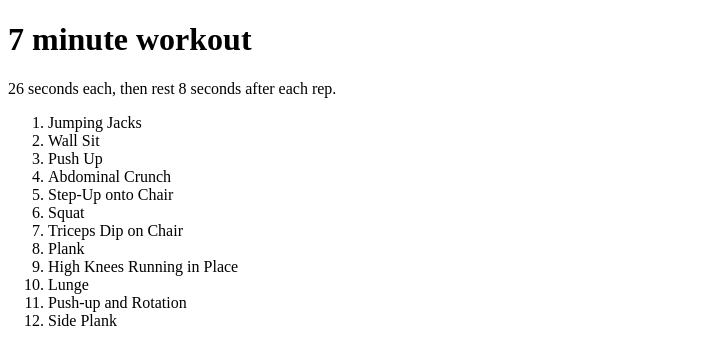
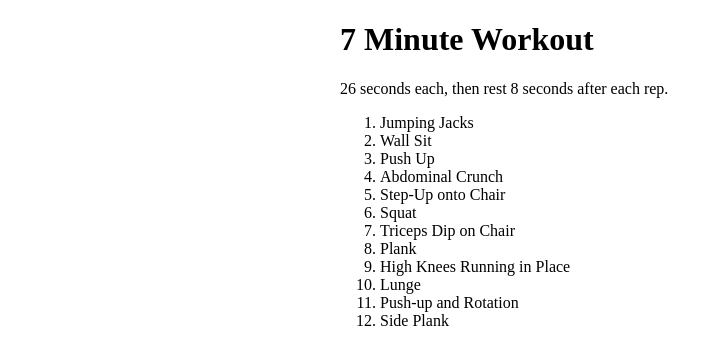
Before and after one commit to theuiguru/fitness, a website: page 7min.html in a window 1280 px wide. Shown: the whole page, without its empty margins (0-723 px from the left). Drawn offline with Linux system fonts and the light colour scheme.

Commit message:
Update 7min.html

```diff
--- a/7min.html
+++ b/7min.html
@@ -1,5 +1,7 @@
-<!DOCTYPE html><html><head><meta charset="utf-8"><title>7 Minute Workout</title></head><body>
-<h1>7 minute workout</h1>
+<!DOCTYPE html><html><head><meta charset="utf-8"><meta http-equiv="X-UA-Compatible" content="IE=edge, chrome=1"><meta name="viewport" content="width=device-width, initial-scale=1, maximum-scale=1, user-scalable=no">
+<title>7 Minute Workout</title><style type="text/css">
+.container {width:100%; max-width:600px; margin:0 auto;}
+</style></head><body><div class="container"><header><h1>7 Minute Workout</h1></header>
 <p>26 seconds each, then rest 8 seconds after each rep.</p>
 <ol>
   <li>Jumping Jacks</li>
@@ -14,4 +16,4 @@
   <li>Lunge</li>
   <li>Push-up and Rotation</li>
   <li>Side Plank</li>
-</ol></body></html>
+</ol></div></body></html>
```
